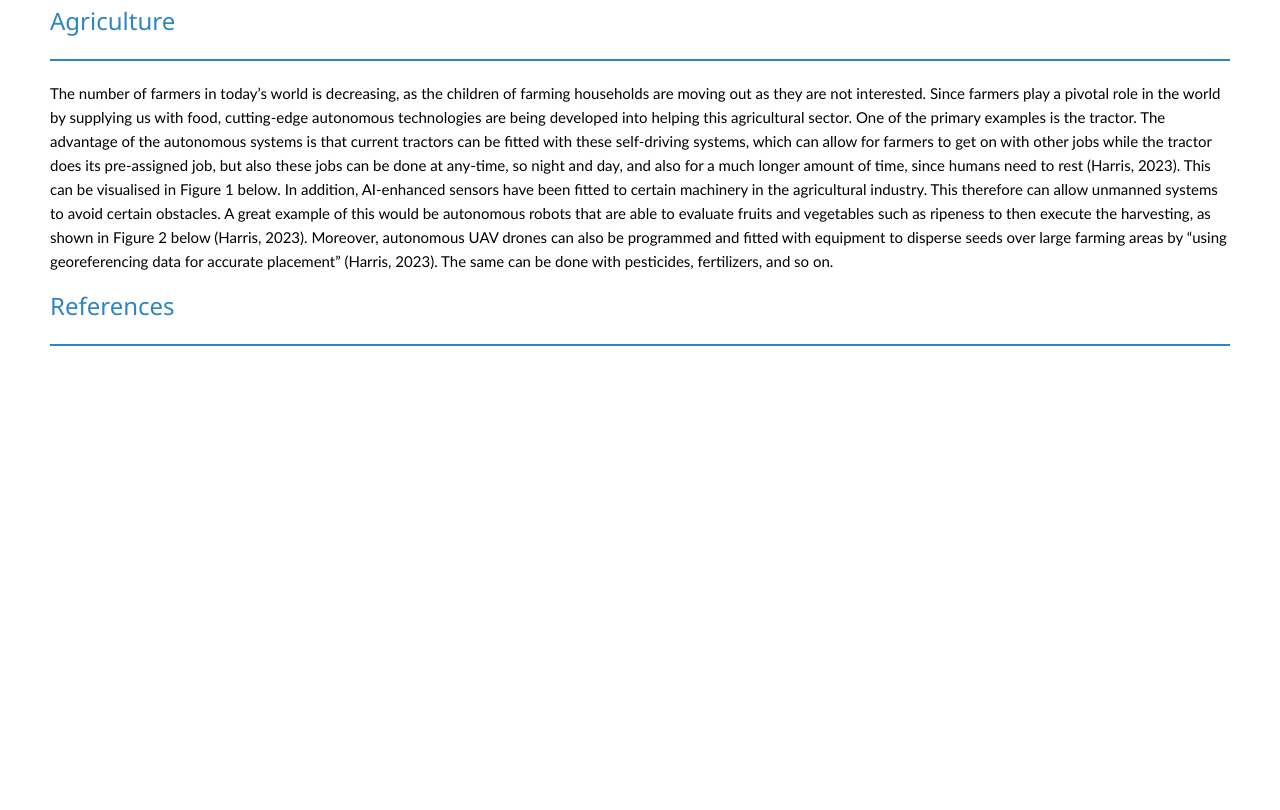
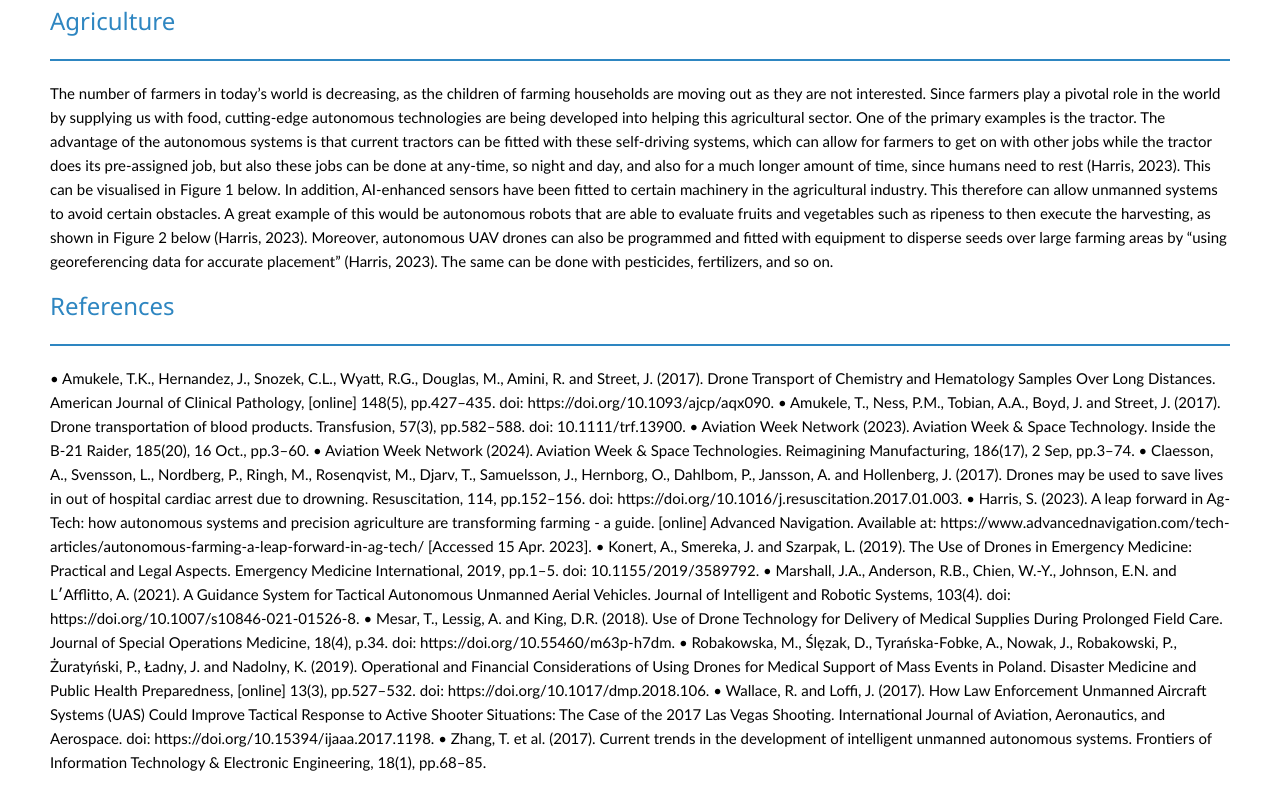
Before and after one commit to FEPSFY6859211/FY6859211, a plain HTML site: page index.html in a window 1280 px wide. Shown: the part 1963-2773 px from the top of the page. Before the commit the page ends 2359 px from the top, so only its background shows below. Drawn offline with nearby package versions, Linux system fonts and the light colour scheme.

Commit message:
Update index.html

```diff
--- a/index.html
+++ b/index.html
@@ -102,7 +102,19 @@ Moreover, autonomous UAV drones can also be programmed and fitted with equipment
     <h3 id="References">References</h3>
     <hr>
     <p>
-        <!-- References go here -->
+•  Amukele, T.K., Hernandez, J., Snozek, C.L., Wyatt, R.G., Douglas, M., Amini, R. and Street, J. (2017). Drone Transport of Chemistry and Hematology Samples Over Long Distances. American Journal of Clinical Pathology, [online] 148(5), pp.427–435. doi: https://doi.org/10.1093/ajcp/aqx090.
+•  Amukele, T., Ness, P.M., Tobian, A.A., Boyd, J. and Street, J. (2017). Drone transportation of blood products. Transfusion, 57(3), pp.582–588. doi: 10.1111/trf.13900.
+•  Aviation Week Network (2023). Aviation Week & Space Technology. Inside the B-21 Raider, 185(20), 16 Oct., pp.3–60.
+•  Aviation Week Network (2024). Aviation Week & Space Technologies. Reimagining Manufacturing, 186(17), 2 Sep, pp.3–74.
+•  Claesson, A., Svensson, L., Nordberg, P., Ringh, M., Rosenqvist, M., Djarv, T., Samuelsson, J., Hernborg, O., Dahlbom, P., Jansson, A. and Hollenberg, J. (2017). Drones may be used to save lives in out of hospital cardiac arrest due to drowning. Resuscitation, 114, pp.152–156. doi: https://doi.org/10.1016/j.resuscitation.2017.01.003.
+•  Harris, S. (2023). A leap forward in Ag-Tech: how autonomous systems and precision agriculture are transforming farming - a guide. [online] Advanced Navigation. Available at: https://www.advancednavigation.com/tech-articles/autonomous-farming-a-leap-forward-in-ag-tech/ [Accessed 15 Apr. 2023].
+•  Konert, A., Smereka, J. and Szarpak, L. (2019). The Use of Drones in Emergency Medicine: Practical and Legal Aspects. Emergency Medicine International, 2019, pp.1–5. doi: 10.1155/2019/3589792.
+•  Marshall, J.A., Anderson, R.B., Chien, W.-Y., Johnson, E.N. and L׳Afflitto, A. (2021). A Guidance System for Tactical Autonomous Unmanned Aerial Vehicles. Journal of Intelligent and Robotic Systems, 103(4). doi: https://doi.org/10.1007/s10846-021-01526-8.
+•  Mesar, T., Lessig, A. and King, D.R. (2018). Use of Drone Technology for Delivery of Medical Supplies During Prolonged Field Care. Journal of Special Operations Medicine, 18(4), p.34. doi: https://doi.org/10.55460/m63p-h7dm.
+•  Robakowska, M., Ślęzak, D., Tyrańska-Fobke, A., Nowak, J., Robakowski, P., Żuratyński, P., Ładny, J. and Nadolny, K. (2019). Operational and Financial Considerations of Using Drones for Medical Support of Mass Events in Poland. Disaster Medicine and Public Health Preparedness, [online] 13(3), pp.527–532. doi: https://doi.org/10.1017/dmp.2018.106.
+•  Wallace, R. and Loffi, J. (2017). How Law Enforcement Unmanned Aircraft Systems (UAS) Could Improve Tactical Response to Active Shooter Situations: The Case of the 2017 Las Vegas Shooting. International Journal of Aviation, Aeronautics, and Aerospace. doi: https://doi.org/10.15394/ijaaa.2017.1198.
+•  Zhang, T. et al. (2017). Current trends in the development of intelligent unmanned autonomous systems. Frontiers of Information Technology & Electronic Engineering, 18(1), pp.68–85.
+
     </p>
 
 </body>
```
